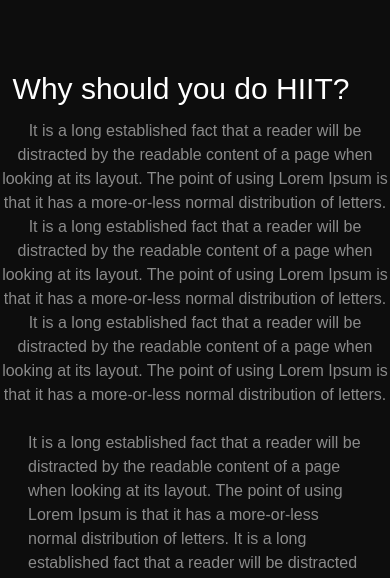
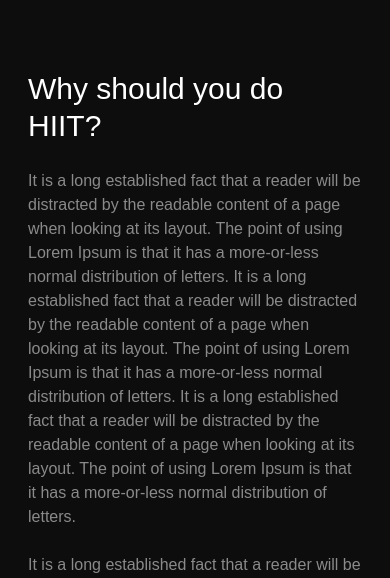
Before and after one commit to lucasjolibois54/lb-fitness, a Next.js app: page /articles/benefitsOfHIIT in a window 390 px wide. Shown: the part 686-1264 px from the top of the page. Built offline with nearby package versions, Linux system fonts and the light colour scheme.

Commit message:
Update textSection.js

```diff
--- a/components/blogs/blog-articles/textSection.js
+++ b/components/blogs/blog-articles/textSection.js
@@ -3,9 +3,9 @@ import React from 'react'
 function textSection(props) {
   return (
     <div>
-            <div className='mt-20 3xl:mt-28 max-w-4xl mx-auto'>
-    <h1 className='sm:ml-7 max-w-4xl text-center sm:text-left !leading-tight mt-4 text-white text-4xl xsm:text-3xl pr-7 sm:text-4xl md:6xl md-lg:text-5xl lg:text-6xl font-medium '>{props.title}</h1>
-    <p className='sm:ml-7 sm:mt-8 max-w-3xl mt-3 text-center sm:text-left text-gray-subtext font-extralight'>{props.paragraph}</p>    </div>
+            <div className='mt-20 3xl:mt-28 max-w-4xl mx-auto mr-7 ml-7'>
+    <h1 className='sm:ml-7 max-w-4xl text-left !leading-tight mt-4 text-white text-4xl xsm:text-3xl sm:text-4xl md:6xl md-lg:text-5xl lg:text-6xl font-medium '>{props.title}</h1>
+    <p className='sm:ml-7 sm:mt-8 max-w-3xl mt-6 text-left text-gray-subtext font-extralight'>{props.paragraph}</p>    </div>
     </div>
   )
 }
```
